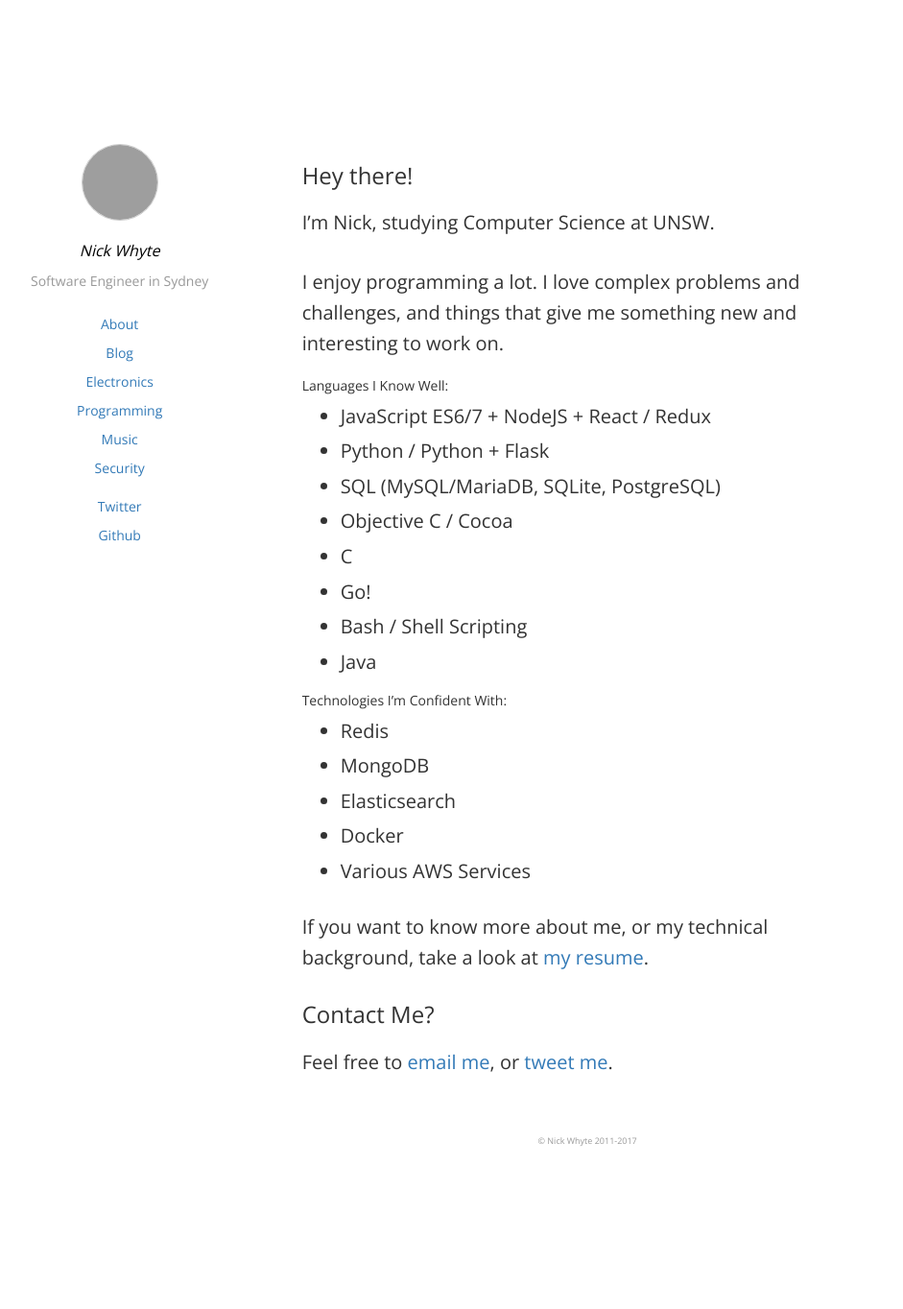
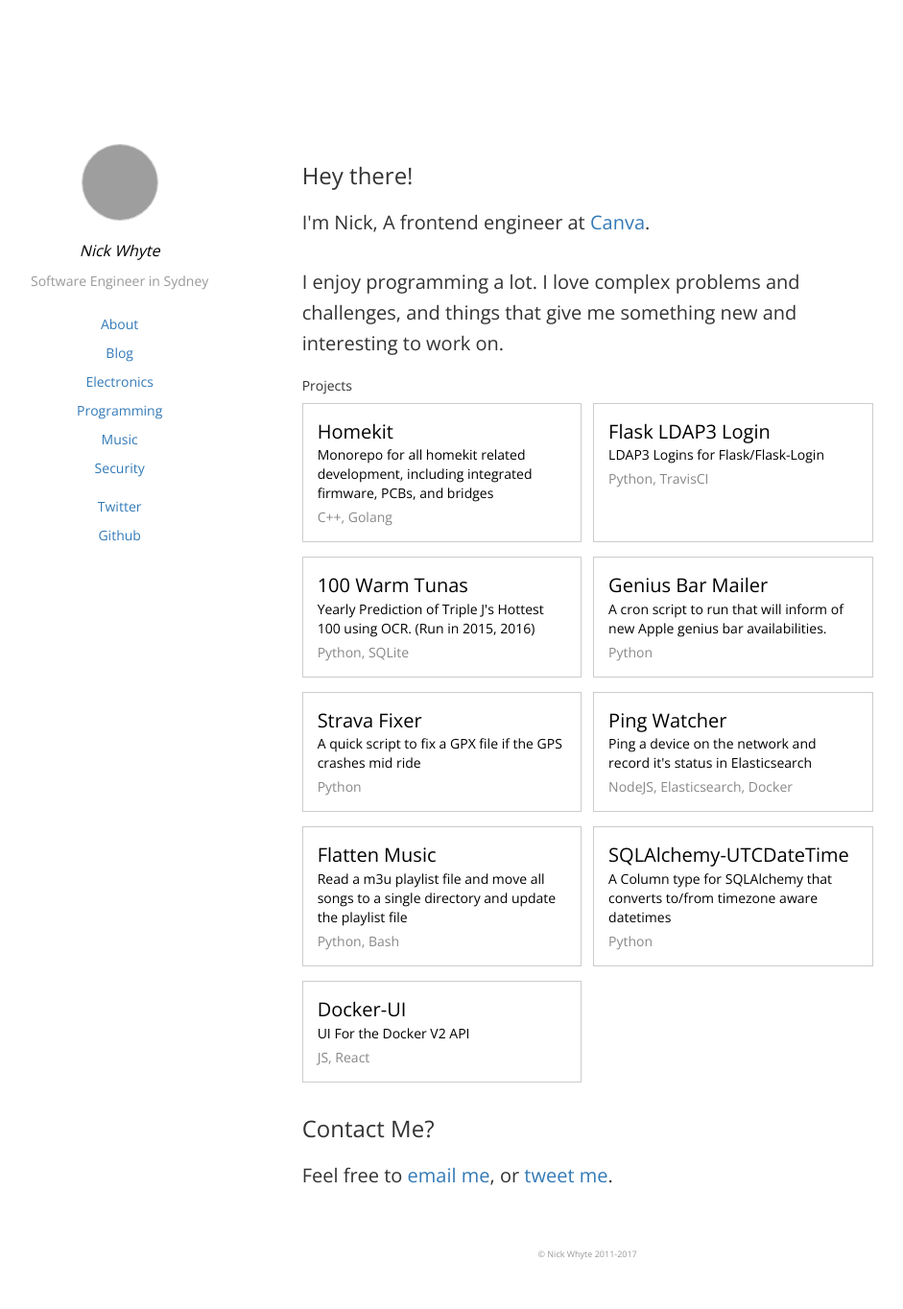
Before and after one commit to nickw444/nickw444.github.io, a Jekyll site: the page built from _pages/about.html, in a window 1280 px wide. Shown: the whole page at 96% size, without its empty margins (142-1083 px from the left). Built offline with Jekyll 4.4.1, drawn with Linux system fonts in a browser that asks for light colours; comment, search, counter and statistics services are not loaded; before the commit the page ends 1246 px from its top, so only the background shows below that; grey boxes are pictures that could not be loaded.

Commit message:
Update about

```diff
--- /dev/null
+++ b/_pages/about.html
@@ -0,0 +1,67 @@
+---
+layout: page
+hidden_title: true
+title: About
+permalink: /about/
+menu_order: 1
+menu: none
+---
+
+<h3>Hey there!</h3>
+
+<p>I'm Nick, A frontend engineer at <a href="https://canva.com/">Canva</a>.</p>
+
+<p>I enjoy programming a lot. I love complex problems and challenges, and things that give me something new and interesting to work on.</p>
+
+
+<h5>Projects</h5>
+<div class="projectList">
+    <a href="https://github.com/nickw444/100-warm-tunas-2016" class="projectList__project" target="_blank">
+        <div class="projectList__projectTitle">Homekit</div>
+        <div class="projectList__projectDescription">Monorepo for all homekit related development, including integrated firmware, PCBs, and bridges</div>
+        <div class="projectList__projectLanguage">C++, Golang</div>
+    </a>
+    <a href="https://github.com/nickw444/flask-ldap3-login" class="projectList__project" target="_blank">
+        <div class="projectList__projectTitle">Flask LDAP3 Login</div>
+        <div class="projectList__projectDescription">LDAP3 Logins for Flask/Flask-Login</div>
+        <div class="projectList__projectLanguage">Python, TravisCI</div>
+    </a>
+    <a href="https://nickwhyte.com/100-warm-tunas-2016/" class="projectList__project" target="_blank">
+        <div class="projectList__projectTitle">100 Warm Tunas</div>
+        <div class="projectList__projectDescription">Yearly Prediction of Triple J's Hottest 100 using OCR. (Run in 2015, 2016)</div>
+        <div class="projectList__projectLanguage">Python, SQLite</div>
+    </a>
+    <a href="https://github.com/nickw444/genius-bar-mailer/" class="projectList__project" target="_blank">
+        <div class="projectList__projectTitle">Genius Bar Mailer</div>
+        <div class="projectList__projectDescription">A cron script to run that will inform of new Apple genius bar availabilities.</div>
+        <div class="projectList__projectLanguage">Python</div>
+    </a>
+    <a href="https://github.com/nickw444/strava-fixer/" class="projectList__project" target="_blank">
+        <div class="projectList__projectTitle">Strava Fixer</div>
+        <div class="projectList__projectDescription">A quick script to fix a GPX file if the GPS crashes mid ride</div>
+        <div class="projectList__projectLanguage">Python</div>
+    </a>
+    <a href="https://github.com/nickw444/pingwatcher" class="projectList__project" target="_blank">
+        <div class="projectList__projectTitle">Ping Watcher</div>
+        <div class="projectList__projectDescription">Ping a device on the network and record it's status in Elasticsearch</div>
+        <div class="projectList__projectLanguage">NodeJS, Elasticsearch, Docker</div>
+    </a>
+    <a href="https://github.com/nickw444/pingwatcher" class="projectList__project" target="_blank">
+        <div class="projectList__projectTitle">Flatten Music</div>
+        <div class="projectList__projectDescription">Read a m3u playlist file and move all songs to a single directory and update the playlist file</div>
+        <div class="projectList__projectLanguage">Python, Bash</div>
+    </a>
+    <a href="https://github.com/nickw444/SQLAlchemy-UTCDateTime" class="projectList__project" target="_blank">
+        <div class="projectList__projectTitle">SQLAlchemy-UTCDateTime</div>
+        <div class="projectList__projectDescription">A Column type for SQLAlchemy that converts to/from timezone aware datetimes</div>
+        <div class="projectList__projectLanguage">Python</div>
+    </a>
+    <a href="https://github.com/nickw444/docker-ui" class="projectList__project" target="_blank">
+        <div class="projectList__projectTitle">Docker-UI</div>
+        <div class="projectList__projectDescription">UI For the Docker V2 API</div>
+        <div class="projectList__projectLanguage">JS, React</div>
+    </a>
+</div>
+
+<h3>Contact Me?</h3>
+<p>Feel free to <a href="mailto:nick@nickwhyte.com">email me</a>, or <a href="https://twitter.com/nickw444">tweet me</a>.</p>
--- a/_pages/about.md
+++ /dev/null
@@ -1,37 +0,0 @@
----
-layout: page
-hidden_title: true
-title: About
-permalink: /about/
-menu_order: 1
-menu: none
----
-
-### Hey there!
-
-I'm Nick, studying Computer Science at UNSW.
-
-I enjoy programming a lot. I love complex problems and challenges, and things that give me something new and interesting to work on.
-
-##### Languages I Know Well:
-* JavaScript ES6/7 + NodeJS + React / Redux
-* Python / Python + Flask
-* SQL (MySQL/MariaDB, SQLite, PostgreSQL)
-* Objective C / Cocoa
-* C
-* Go!
-* Bash / Shell Scripting
-* Java
-
-##### Technologies I'm Confident With:
-* Redis
-* MongoDB
-* Elasticsearch
-* Docker
-* Various AWS Services
-
-
-If you want to know more about me, or my technical background, take a look at [my resume](http://nickwhyte.com/resume/).
-
-### Contact Me?
-Feel free to [email me](mailto:nick@nickwhyte.com), or&nbsp;[tweet me](https://twitter.com/nickw444).
--- a/css/main.css
+++ b/css/main.css
@@ -66,3 +66,19 @@ h2 {font-size: 14px; font-weight: lighter; margin:10px 0 20px 0;}
     padding-top:20px;
     border-top:1px solid #ccc;
 }
+
+
+.projectList { display: flex; flex-wrap: wrap; justify-content: space-between; }
+.projectList__project { color: #000; border: 1px solid #ccc; padding: 15px; width: 49%; margin-bottom: 15px; transition: 0.3s transform, 0.3s box-shadow; }
+.projectList__project:hover,
+.projectList__project:active,
+.projectList__project:focus,
+.projectList__project:visited { color: #000; text-decoration: none}
+.projectList__project:hover { transform: scale(1.01); box-shadow: 0px 0px 5px rgba(0,0,0,0.1) }
+
+.projectList__projectTitle {}
+.projectList__projectDescription { font-size: 0.7em; margin-bottom: 5px; }
+.projectList__projectLanguage { font-size: 0.7em; color: #888;}
+@media screen and (max-width: 767px) {
+    .projectList__project { width: 100%; }
+}
```
